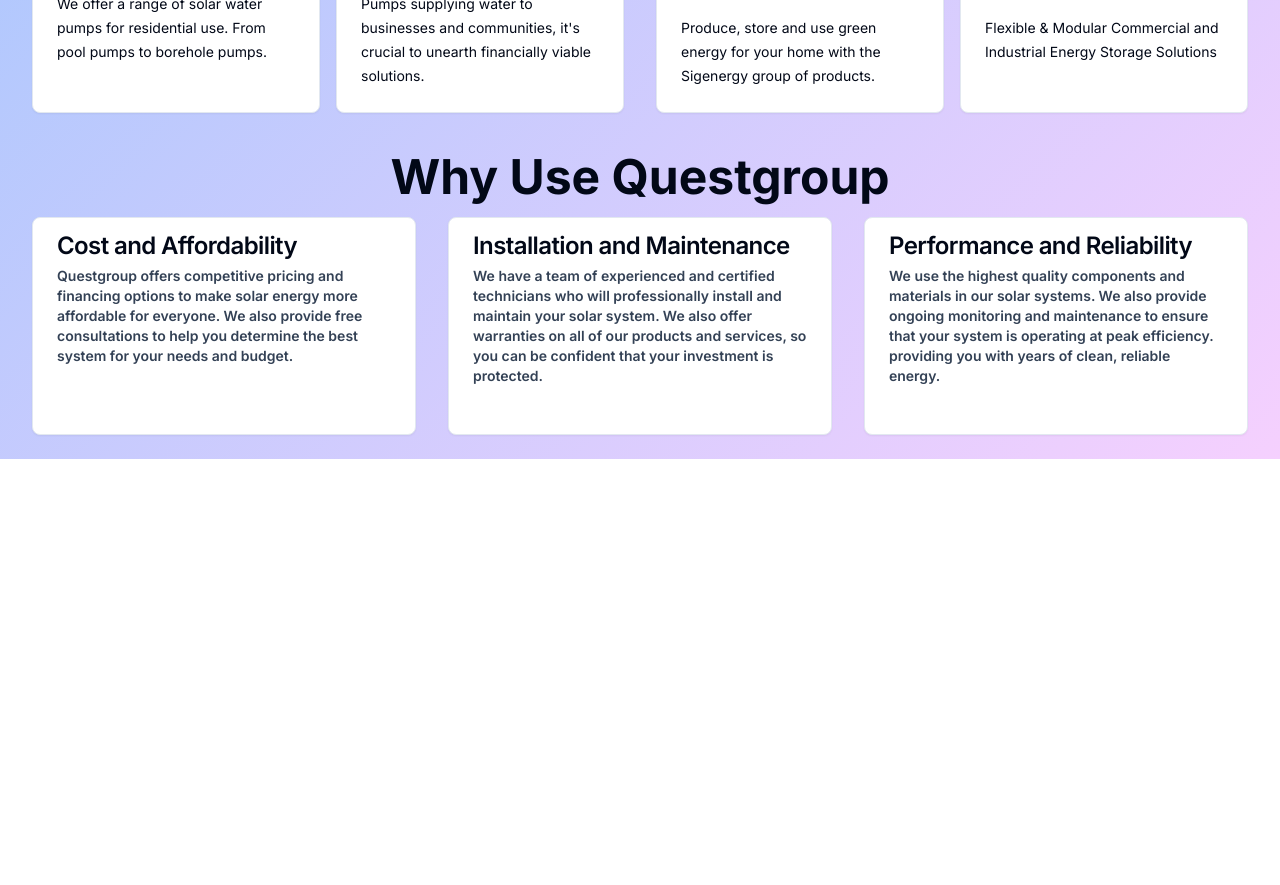
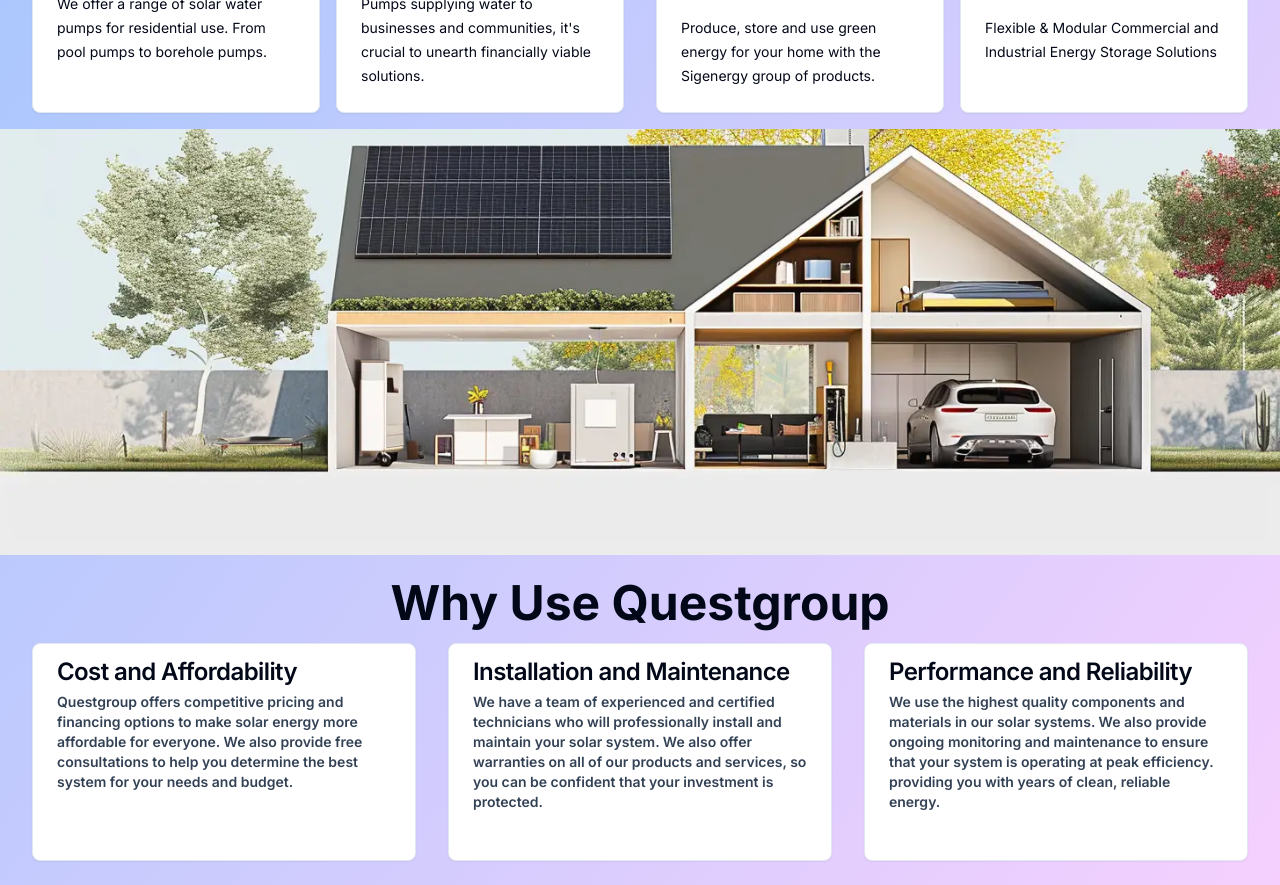
Before and after one commit to PhilaniNcube/questgroup, a Next.js app: page / in a window 1280 px wide. Shown: the part 920-1805 px from the top of the page. Before the commit the page ends 1379 px from the top, so only its background shows below. Built offline with nearby package versions, Linux system fonts and the light colour scheme.

Commit message:
Add image to home page and update card styling

```diff
--- a/app/(home)/home-hero.tsx
+++ b/app/(home)/home-hero.tsx
@@ -5,12 +5,14 @@
 
 const HomeHero = () => {
   return (
-    <section className="container relative">
-      <div className="w-full flex justify-center items-center py-12 px-10 ">
+    <section className=" relative">
+
+      <div className="container">
+        <div className=" w-full flex justify-center items-center py-12 px-10 ">
           <h1 className="text-3xl sm:text-4xl md:text-6xl lg:text-[6rem] font-semibold md:font-bold text-center">
             Experience the Benefits of Solar Energy
           </h1>
-      </div>
+        </div>{" "}
         <div className="grid grid-cols-1 lg:grid-cols-2 gap-8 py-4">
           <Link href="/waterquest" className="flex flex-col space-y-3 relative">
             <Image
@@ -20,7 +22,6 @@
               alt="Irrigation"
               quality={80}
               loading="lazy"
-
               className="w-full aspect-[4/2] lg:aspect-[5/2] object-cover rounded-lg"
             />
             <article className="w-full h-full rounded-lg shadow-lg p-6 flex flex-col gap-x-4 justify-between items-center bg-white border border-blue-300">
@@ -31,11 +32,11 @@
                 height={947}
                 quality={80}
                 loading="lazy"
-
                 className="w-48 object-cover"
               />
               <p className="text-center text-sm leading-6 mt-4">
-              Efficient, solar water pumping solutions delivering you more water
+                Efficient, solar water pumping solutions delivering you more
+                water
               </p>
               <Button className="bg-blue-500 text-blue-50 font-medium mt-4">
                 See More
@@ -67,8 +68,8 @@
                 </CardHeader>
                 <CardContent>
                   <p className="text-sm leading-6 mt-4">
-                  Pumps supplying water to businesses and communities, it&apos;s
-                  crucial to unearth financially viable solutions.
+                    Pumps supplying water to businesses and communities,
+                    it&apos;s crucial to unearth financially viable solutions.
                   </p>
                 </CardContent>
               </Card>
@@ -131,6 +132,7 @@
             </div>
           </Link>
         </div>
+      </div>
     </section>
   );
 };
--- a/app/(home)/questgroup-principles.tsx
+++ b/app/(home)/questgroup-principles.tsx
@@ -1,4 +1,5 @@
 import { Card, CardContent, CardDescription, CardTitle } from "@/components/ui/card";
+import Image from "next/image"
 
 const solutions = [
   {
@@ -21,15 +22,26 @@
 
 const Principles = () => {
   return (
-    <section className="container">
-      <div className="py-6">
-        <h2 className="text-2xl lg:text-5xl font-bold text-center pb-4">Why Use Questgroup</h2>
+    <section className="">
+      <Image
+        src="/images/illustration.webp"
+        width={1456}
+        height={816}
+        alt="Illustraction"
+        className="w-full aspect-video lg:aspect-[3/1] object-cover object-bottom"
+      />
+      <div className="py-6 container">
+        <h2 className="text-2xl lg:text-5xl font-bold text-center pb-4">
+          Why Use Questgroup
+        </h2>
         <div className="grid grid-cols-1 lg:grid-cols-3 gap-8">
           {solutions.map((solution) => (
             <Card key={solution.title} className="py-4">
               <CardContent>
                 <CardTitle>{solution.title}</CardTitle>
-                <CardDescription className="my-2 text-slate-700 font-semibold">{solution.description}</CardDescription>
+                <CardDescription className="my-2 text-slate-700 font-semibold">
+                  {solution.description}
+                </CardDescription>
               </CardContent>
             </Card>
           ))}
```
Also changed, not shown: public/images/illustration.png (added), public/images/illustration.webp (added). Lines whose indentation alone changed are shown as unchanged.
